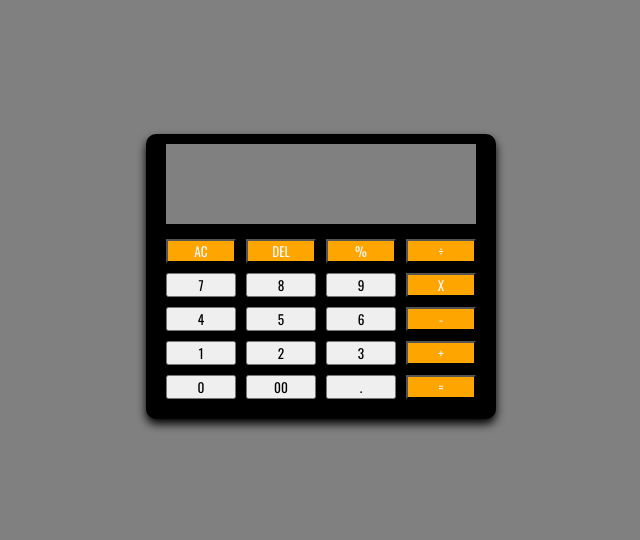
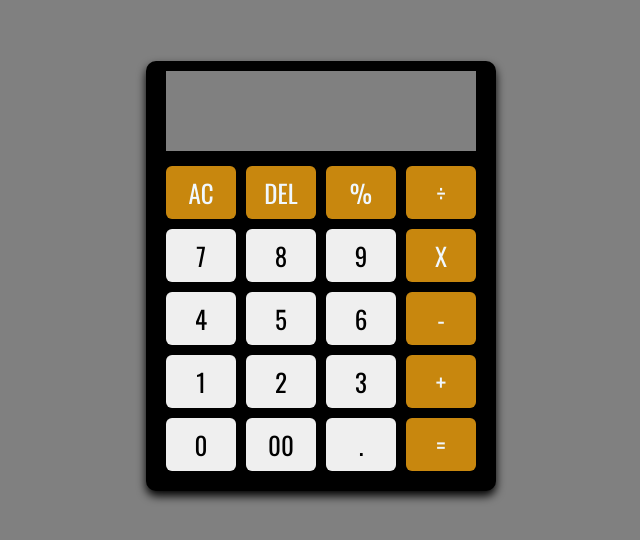
Before and after one commit to Santos-uprety/Simple-Calculator, a plain HTML site: page index.html in a window 1280 px wide. Shown: the part 124-664 px from the top of the page, without its empty margins (319-959 px from the left). Drawn offline with nearby package versions, Linux system fonts and the light colour scheme.

Commit message:
Add padding and border to buttons

```diff
--- a/assets/css/style.css
+++ b/assets/css/style.css
@@ -41,6 +41,16 @@ body{
     margin-bottom: 15px;
 }
 .operator {
-    background-color: orange;
+    background-color: rgba(230, 155, 17, 0.87);
     color: aliceblue;
 }
+.buttons button:active {
+    transform: scale(0.99);
+}
+.buttons button {
+    font-size: 25px;
+    padding: 8px;
+    border-radius: 6px;
+    cursor: pointer;
+    border: none;
+}
```
